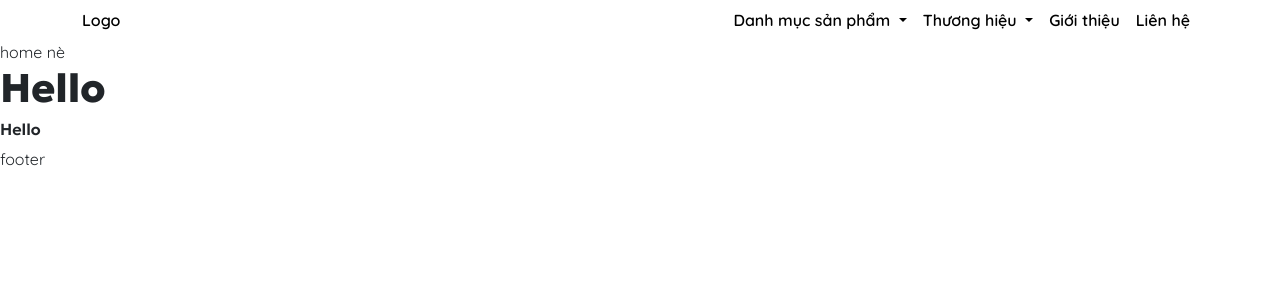
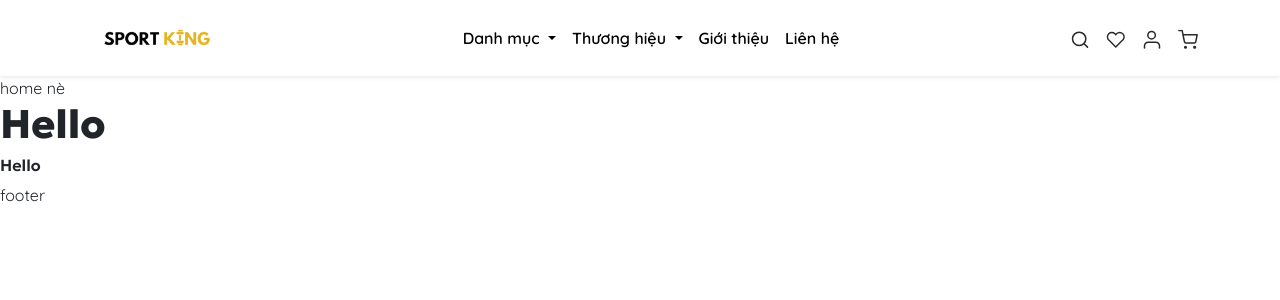
Before and after one commit to minhhquann1508/sportking, a PHP site: page / in a window 1280 px wide. Shown: the top 300 px of the page. Run offline with PHP 8.4, Linux system fonts and the light colour scheme; some libraries are stand-ins or nearby versions.

Commit message:
tao sua header ne

```diff
--- a/app/views/layouts/default.php
+++ b/app/views/layouts/default.php
@@ -14,44 +14,67 @@
 </head>
 
 <body>
-    <header>
-        <nav class="container d-flex justify-content-between align-items-center">
-            <a href="">Logo</a>
-            <ul class="d-flex align-items-center">
-                <li class="p-2">
-                    <div class="dropdown">
-                        <a class="dropdown-toggle" href="#" role="button" data-bs-toggle="dropdown"
-                            aria-expanded="false">
-                            Danh mục sản phẩm
+    <header class="shadow-sm">
+        <nav class="container d-flex justify-content-between align-items-center py-2">
+            <a href="#">
+                <img src="./../public/img/logo.png" alt="Logo" width="150px">
             </a>
 
+            <button class="navbar-toggler d-lg-none border-0" type="button" data-bs-toggle="collapse"
+                data-bs-target="#navbarNav" aria-controls="navbarNav" aria-expanded="false" aria-label="Toggle navigation">
+                <span class="navbar-toggler-icon"></span>
+            </button>
+
+            <ul class="d-none d-lg-flex align-items-center gap-3 mb-0">
+                <li class="nav-item dropdown">
+                    <a class="  dropdown-toggle" href="#" role="button" data-bs-toggle="dropdown"
+                        aria-expanded="false">
+                        Danh mục
+                    </a>
                     <ul class="dropdown-menu">
                         <li><a class="dropdown-item" href="#">Action</a></li>
                         <li><a class="dropdown-item" href="#">Another action</a></li>
                         <li><a class="dropdown-item" href="#">Something else here</a></li>
                     </ul>
-                    </div>
                 </li>
-                <li class="p-2">
-                    <div class="dropdown">
-                        <a class="dropdown-toggle" href="#" role="button" data-bs-toggle="dropdown"
+
+                <li class="nav-item dropdown">
+                    <a class="  dropdown-toggle" href="#" role="button" data-bs-toggle="dropdown"
                         aria-expanded="false">
                         Thương hiệu
                     </a>
-
                     <ul class="dropdown-menu">
                         <li><a class="dropdown-item" href="#">Action</a></li>
                         <li><a class="dropdown-item" href="#">Another action</a></li>
                         <li><a class="dropdown-item" href="#">Something else here</a></li>
                     </ul>
-                    </div>
                 </li>
-                <li class="p-2"><a href="">Giới thiệu</a></li>
-                <li class="p-2"><a href="">Liên hệ</a></li>
+
+                <li class="nav-item"><a class=" " href="#">Giới thiệu</a></li>
+                <li class="nav-item"><a class=" " href="#">Liên hệ</a></li>
             </ul>
 
+            <div class="collapse navbar-collapse d-lg-none" id="navbarNav">
+                <ul class="navbar-nav bg-white shadow rounded p-3">
+                    <li class="nav-item"><a class=" " href="#">Danh mục</a></li>
+                    <li class="nav-item"><a class=" " href="#">Thương hiệu</a></li>
+                    <li class="nav-item"><a class=" " href="#">Giới thiệu</a></li>
+                    <li class="nav-item"><a class=" " href="#">Liên hệ</a></li>
+                </ul>
+            </div>
+
+            <div class="d-flex gap-3">
+                <a href="#"><img src="./../public/img/search.svg" width="20"></a>
+                <a href="#"><img src="./../public/img/heart.svg" width="20"></a>
+                <a href="#"><img src="./../public/img/user.svg" width="20"></a>
+                <a class="position-relative" href="#">
+                    <img src="./../public/img/cart.svg" width="20">
+                    <!-- <span class="position-absolute top-0 start-100 translate-middle badge rounded-pill ">3</span> -->
+                </a>
+            </div>
         </nav>
     </header>
+
     <?php include_once $content ?>
     <footer>footer</footer>
     <!-- BS5 -->
@@ -64,11 +87,3 @@
 </body>
 
 </html>
-
-<!-- dcm -->
-<!-- dcm -->
-<!-- dcm -->
-<!-- dcm -->
-<!-- dcm -->
-<!-- dcm -->
-<!-- dcm -->
```
Also changed, not shown: public/img/cart.svg (added), public/img/heart.svg (added), public/img/logo.png (added), public/img/search.svg (added), public/img/user.svg (added). Lines whose indentation alone changed are shown as unchanged.
